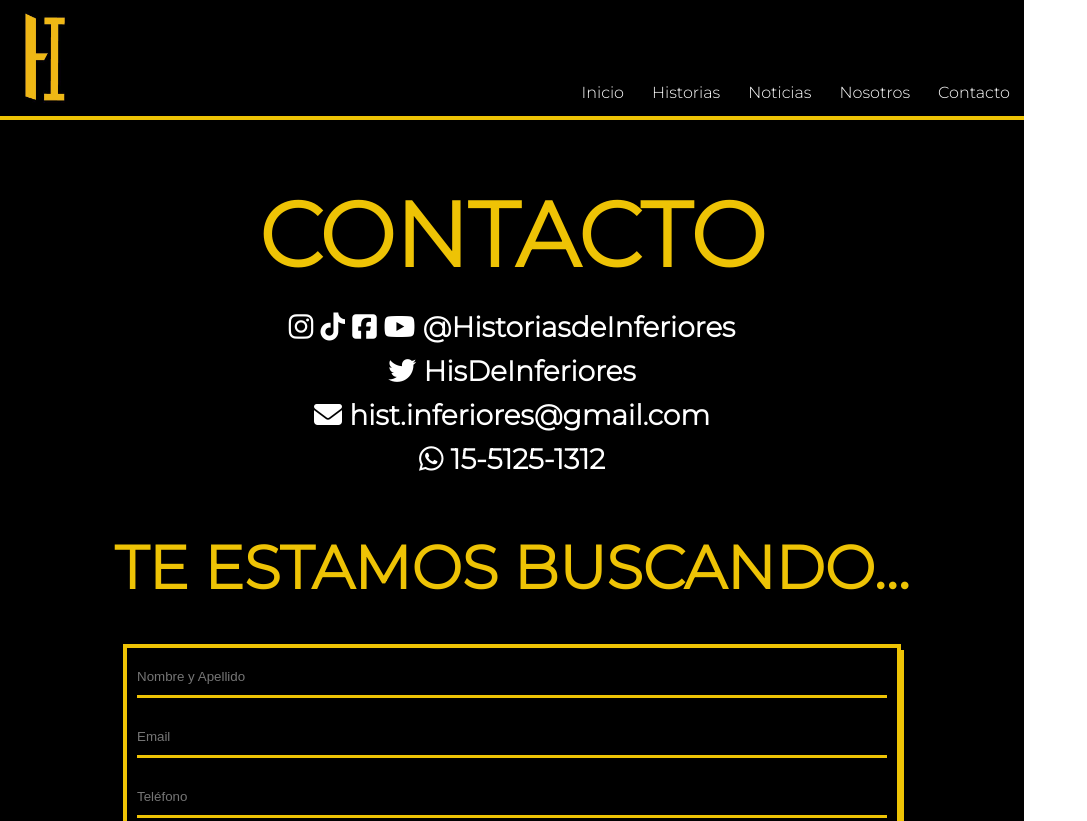
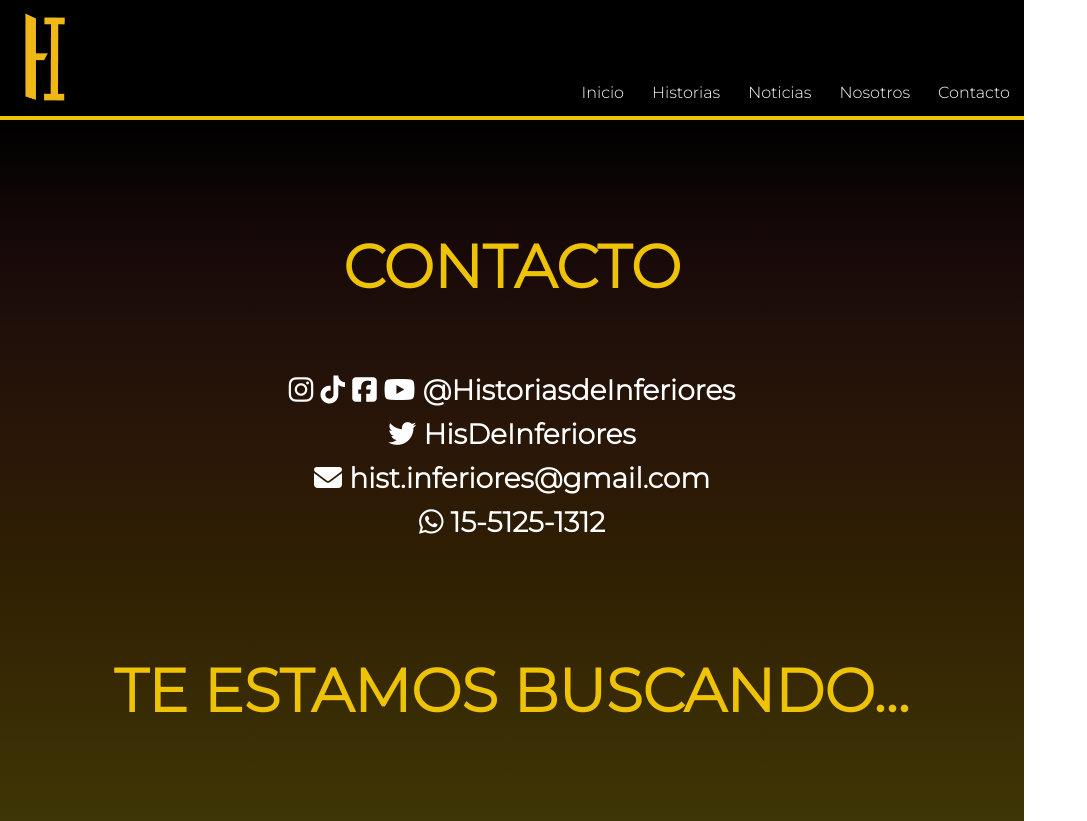
Before and after one commit to agustingiacomuzo/proyecto, a plain HTML site: page pages/contacto.html in a window 1280 px wide. Shown: the top 821 px of the page, without its empty margins (0-1087 px from the left). Drawn offline with nearby package versions, Linux system fonts and the light colour scheme.

Commit message:
primer modificacion

```diff
--- a/css/estilos.css
+++ b/css/estilos.css
@@ -70,10 +70,11 @@ a{
     display: flex;
     flex-wrap: wrap;
     align-items: center;
-
+    justify-content: center;
+    background-image: linear-gradient(to top, #856f08, #736208, #615507, #514907, #413c06, #3c3205, #362804, #2f1f03, #2a1707, #21100a, #150808, #000000);
 }
 
-.titulo__index{
+.animate__animated , animate__zoomInDown{
     font-size: 40px;
     color: rgb(238, 195, 5);
     text-transform: uppercase;
@@ -118,15 +119,19 @@ a{
 
 .video1{
     margin: 25px 0;
+    box-shadow: 2px 4px 10px 0 black;
 }
 .video2{
     margin: 25px 0;
+    box-shadow: 2px 4px 10px 0 black;
 }
 .video3{
     margin: 25px 0;
+    box-shadow: 2px 4px 10px 0 black;
 }
 .video4{
     margin: 25px 0 60px 0;
+    box-shadow: 2px 4px 10px 0 black;
 }
 
 
@@ -160,13 +165,14 @@ footer{
     flex-wrap: wrap;
     align-items: center;
     justify-content: center;
+    background-image: linear-gradient(to top, #856f08, #736208, #615507, #514907, #413c06, #3c3205, #362804, #2f1f03, #2a1707, #21100a, #150808, #000000);
 }
 .titulo__pag__container{
     display: flex;
     flex-wrap: wrap;
 
 }
-.titulo__historias{
+.animate__animated , animate__backInUp{
     color: rgb(238, 195, 5);
     font-size: 70px;
 }
@@ -199,7 +205,7 @@ footer{
     width: 300px;
     height: 300px;
     object-fit: cover;
-    box-shadow: 1px 2px 10px 0 rgb(238, 195, 5);
+    box-shadow: 2px 4px 10px 0 black;
 }
 .nombreFutbolista{
     color: rgb(238, 195, 5);
@@ -232,9 +238,10 @@ footer{
     align-items: center;
     flex-wrap: wrap;
     justify-content: center;
+    background-image: linear-gradient(to top, #856f08, #736208, #615507, #514907, #413c06, #3c3205, #362804, #2f1f03, #2a1707, #21100a, #150808, #000000);
 }
 
-.titulo__noticias{
+.animate__animated , animate__zoomInDown{
     color: rgb(238, 195, 5);
     font-size: 70px;
     margin: 40px 0px;
@@ -243,7 +250,6 @@ footer{
 .containerNoticias{
     width: 536px;
     border: 2px solid rgb(238, 195, 5);
-    box-shadow: 3px 6px 0 rgb(238, 195, 5);
     height: 150px;
     display: flex;
     flex-direction: column;
@@ -294,7 +300,7 @@ footer{
     flex-wrap: wrap;
     align-items: center;
     width: 576px;
-    background-color: black;
+    background-image: linear-gradient(to top, #856f08, #736208, #615507, #514907, #413c06, #3c3205, #362804, #2f1f03, #2a1707, #21100a, #150808, #000000);
     justify-content: center;
 }
 
@@ -305,7 +311,7 @@ footer{
     flex-direction: column;
 }
 
-.titulo__nosotros{
+.animate__animated , animate__wobble{
     color: rgb(238, 195, 5);
     font-size: 50px;
     padding: 40px;
@@ -329,11 +335,16 @@ footer{
 .img__manager1{
     width: 200px;
     height: 200px;
+    border-radius: 50%;
+    margin-bottom: 10px;
+    margin-top: 40px;
 }
 
 .img__manager2{
     width: 200px;
     height: 200px;
+    border-radius: 50%;
+    margin-top: 10px;
 }
 
 
@@ -348,6 +359,7 @@ footer{
     width: 500px;
     height: 300px;
     margin:40px 0px;
+    box-shadow: 2px 4px 10px 0 black;
 }
 
 
@@ -370,8 +382,7 @@ footer{
     flex-wrap: wrap;
     align-items: center;
     width: 576px;
-    background-color: black;
-    justify-content: center;
+    background-image: linear-gradient(to top, #856f08, #736208, #615507, #514907, #413c06, #3c3205, #362804, #2f1f03, #2a1707, #21100a, #150808, #000000);    justify-content: center;
     flex-direction: row;
 }
 
@@ -383,7 +394,7 @@ footer{
     margin: 50px 0px;
 }
 
-.titulo__contacto{
+.animate__animated , animate__backInRight{
     color: rgb(238, 195, 5);
     font-size: 40px;
     padding: 10px;
@@ -404,7 +415,7 @@ footer{
     margin-bottom: 70px;
 }
 
-.titulo__buscamos{
+.animate__animated , animate__backInLeft{
     color: rgb(238, 195, 5);
     font-size: 40px;
 }
@@ -414,7 +425,6 @@ footer{
     flex-direction: column;
     align-items: center;
     border: 4px solid rgb(238, 195, 5);
-    box-shadow: 3px 6px 0 rgb(238, 195, 5) ;
     margin-top: 40px;
 }
 
@@ -473,7 +483,7 @@ footer{
 
 
 
-    .titulo__index{
+    .animate__animated , animate__zoomInDown{
         font-size: 50px;
         margin-left: 40px;
     }
@@ -536,7 +546,7 @@ footer{
         flex-wrap: wrap;
 
     }
-    .titulo__historias{
+    .animate__animated , animate__backInUp{
         color: rgb(238, 195, 5);
         font-size: 80px;
     }
@@ -578,7 +588,7 @@ footer{
         width: 768px;
     }
 
-    .titulo__noticias{
+    .animate__animated , animate__zoomInDown{
         font-size: 90px;
         margin: 50px 0px;
     }
@@ -624,7 +634,7 @@ footer{
         width: 768px;
     }
 
-    .titulo__nosotros{
+    .animate__animated , animate__wobble{
         font-size: 70px;
     }
 
@@ -667,7 +677,7 @@ footer{
     }
 
 
-    .titulo__contacto{
+    .animate__animated , animate__backInRight{
         font-size: 70px;
         padding: 10px 10px 15px 10px;
     }
@@ -686,7 +696,7 @@ footer{
         margin-bottom: 70px;
     }
 
-    .titulo__buscamos{
+    .animate__animated , animate__backInLeft{
         font-size: 50px;
     }
 
@@ -780,7 +790,7 @@ footer{
 
     }
 
-    .titulo__index{
+    .animate__animated , animate__zoomInDown{
         font-size: 70px;
         margin-left: 30px;
 
@@ -855,7 +865,7 @@ footer{
         flex-wrap: wrap;
 
     }
-    .titulo__historias{
+    .animate__animated , animate__backInUp{
         color: rgb(238, 195, 5);
         font-size: 100px;
     }
@@ -885,7 +895,7 @@ footer{
         width: 1024px;
     }
 
-    .titulo__noticias{
+    .animate__animated , animate__zoomInDown{
         font-size: 110px;
         margin: 50px 0px;
     }
@@ -932,7 +942,7 @@ footer{
         width: 1024px;
     }
 
-    .titulo__nosotros{
+    .animate__animated , animate__wobble{
         font-size: 90px;
     }
 
@@ -974,7 +984,7 @@ footer{
         width: 1024px;
     }
 
-    .titulo__contacto{
+    .animate__animated , animate__backInRight{
         font-size: 90px;
         padding: 10px 10px 15px 10px;
     }
@@ -993,7 +1003,7 @@ footer{
         margin-bottom: 70px;
     }
 
-    .titulo__buscamos{
+    .animate__animated , animate__backInLeft{
         font-size: 60px;
     }
 
--- a/pages/contacto.html
+++ b/pages/contacto.html
@@ -27,7 +27,7 @@
     </header>
     <main class="main__contacto">
         <section class="container__contacto">
-            <h1 class="titulo__contacto">CONTACTO</h1>
+            <h1 class="animate__animated animate__backInRight">CONTACTO</h1>
             <h3 class="redes"><i class="fa-brands fa-instagram"></i>
                 <i class="fa-brands fa-tiktok"></i>
                 <i class="fa-brands fa-facebook-square"></i>
@@ -37,7 +37,7 @@
             <h3 class="redes"><i class="fa-brands fa-whatsapp"></i> 15-5125-1312</h3>
         </section>
         <section class="container__form">
-            <h2 class="titulo__buscamos">TE ESTAMOS BUSCANDO...</h2>
+            <h2 class="animate__animated animate__backInLeft">TE ESTAMOS BUSCANDO...</h2>
             <form class="formulario" action="#">
                 <div class="container__input">
                         <input class="input" type="text" placeholder="Nombre y Apellido" required>
```
Also changed, not shown: index.html (+1 -1 lines), pages/historias.html (+1 -1 lines), pages/nosotros.html (+1 -1 lines), pages/noticias.html (+1 -1 lines).
